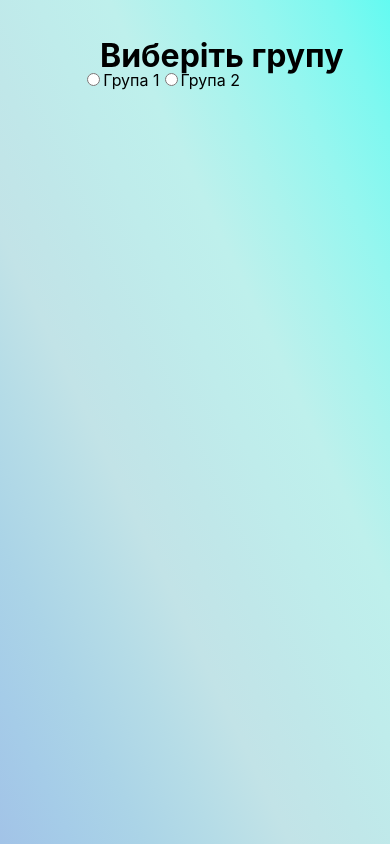
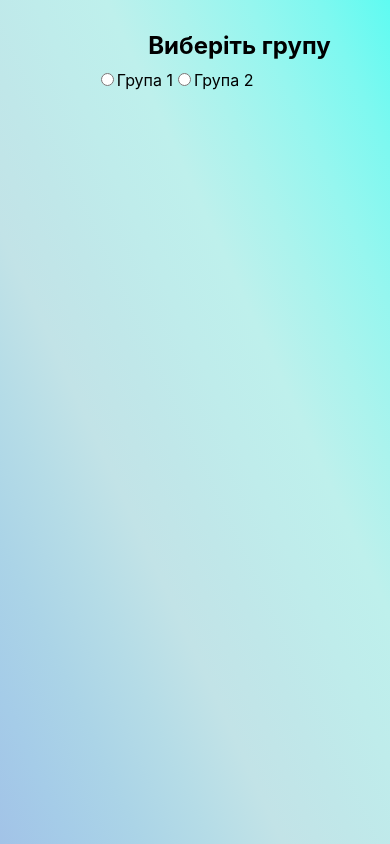
Before and after one commit to elenavoitova/schedule, a React (Create React App) app: page / in a window 390 px wide. Built offline with nearby package versions, Linux system fonts and the light colour scheme.

Commit message:
mobile support

```diff
--- a/src/App.css
+++ b/src/App.css
@@ -36,20 +36,22 @@
 
 @media screen and (max-width: 1000px) {
   .App-container {
-    padding: 100px 200px;
+    padding: 100px 0;
     flex-direction: column;
     justify-content: center;
+    align-content: center;
   }
 
   .App-container h1 {
     position: absolute;
-    left: 25%;
+    left: 38%;
     top: 15px;
+    font-size: 24px;
   }
 
   .select-group{
     position: absolute;
       top: 70px;
-      right: 40%;
+      right: 35%;
   }
 }
--- a/src/Components/LessonsList/LessonsList.scss
+++ b/src/Components/LessonsList/LessonsList.scss
@@ -92,3 +92,13 @@
     color: #00f;
     //filter: drop-shadow(1px 1px 1px rgba(89, 88, 89, 0.653));
 }
+
+@media screen and (max-width: 1000px) {
+    .lesson-list {
+        margin-top: 15px;
+    }
+
+    .lesson-item {
+        margin: 10px 1px;
+    }
+}
```
